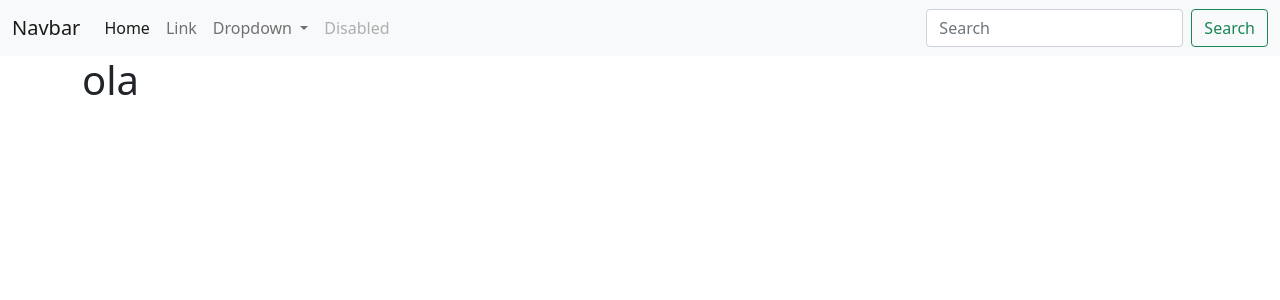
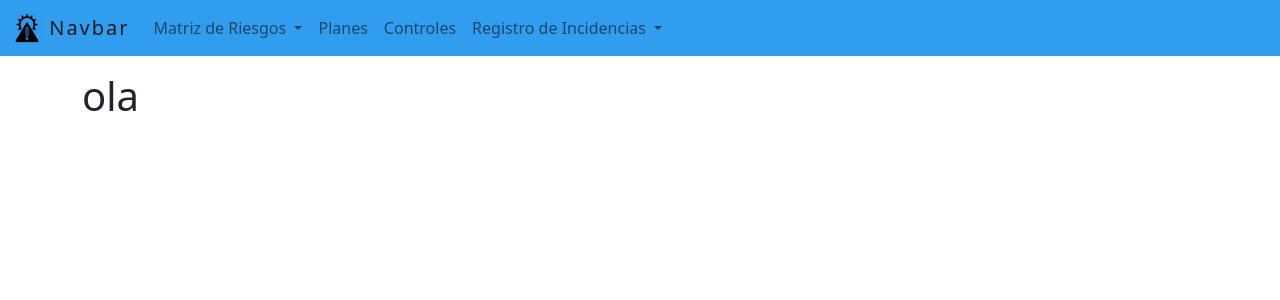
Before and after one commit to atlasfoo/risk_audit_websys, a Django app: page / in a window 1280 px wide. Shown: the top 300 px of the page. Run offline with Django 3.2, Linux system fonts and the light colour scheme; parts of the project's set-up code (start-up, migrations or seed data) failed here and were passed over.

Commit message:
:fire::truck::construction: - removed innecesary files, reestructured statics and templates, created navbar

```diff
--- a/core/views.py
+++ b/core/views.py
@@ -2,4 +2,4 @@ from django.shortcuts import render
 
 # Create your views here.
 def index(request):
-    return render(request, "index.html")
+    return render(request, "core/index.html")
--- /dev/null
+++ b/static/css/style.css
@@ -0,0 +1,13 @@
+body {
+  background-color: #fff;
+}
+body nav.navbar {
+  background-color: #319def !important;
+}
+body nav.navbar .navbar-brand {
+  font-weight: 500;
+  letter-spacing: 2px;
+  color: #1a1a1a;
+}
+
+/*# sourceMappingURL=style.css.map */
--- /dev/null
+++ b/static/css/style.scss
@@ -0,0 +1,14 @@
+//variables
+$main-backcolor: #319def;
+
+body{
+  background-color: #fff;
+  nav.navbar{
+    background-color: $main-backcolor !important;
+    .navbar-brand{
+      font-weight: 500;
+      letter-spacing: 2px;
+      color: #1a1a1a;
+    }
+  }
+}
--- a/static/folderinfo.txt
+++ /dev/null
@@ -1 +0,0 @@
-static files storage
--- a/templates/layout.html
+++ b/templates/layout.html
@@ -9,13 +9,17 @@
             crossorigin="anonymous"></script>
     {% load static %}
     <link rel="shortcut icon" href="{% static 'favicon.ico' %}" type="image/x-icon">
+    <link rel="stylesheet" href="{% static 'css/style.css' %}">
     <title>{% block title %}{% endblock %}</title>
 </head>
 <body>
 <header>
     <nav class="navbar navbar-expand-lg navbar-light bg-light">
         <div class="container-fluid">
-            <a class="navbar-brand" href="#">Navbar</a>
+            <a class="navbar-brand" href="{% url 'index' %}">
+                <img src="{% static 'img/icon/icon96.png' %}" width="30" height="30" class="d-inline-block align-top" alt="">
+                Navbar
+            </a>
             <button class="navbar-toggler" type="button" data-bs-toggle="collapse"
                     data-bs-target="#navbarSupportedContent" aria-controls="navbarSupportedContent"
                     aria-expanded="false" aria-label="Toggle navigation">
@@ -23,39 +27,39 @@
             </button>
             <div class="collapse navbar-collapse" id="navbarSupportedContent">
                 <ul class="navbar-nav me-auto mb-2 mb-lg-0">
-                    <li class="nav-item">
-                        <a class="nav-link active" aria-current="page" href="#">Home</a>
+                    <li class="nav-item dropdown">
+                        <a class="nav-link dropdown-toggle" href="#" id="navbarDropdown" role="button"
+                           data-bs-toggle="dropdown" aria-expanded="false">
+                            Matriz de Riesgos
+                        </a>
+                        <ul class="dropdown-menu" aria-labelledby="navbarDropdown">
+                            <li><a class="dropdown-item" href="#">Riesgos</a></li>
+                            <li><a class="dropdown-item" href="#">Causas</a></li>
+                            <li><a class="dropdown-item" href="#">Consencuencias</a></li>
+                        </ul>
                     </li>
                     <li class="nav-item">
-                        <a class="nav-link" href="#">Link</a>
+                        <a class="nav-link" href="#">Planes</a>
+                    </li>
+                    <li class="nav-item">
+                        <a class="nav-link" href="#">Controles</a>
                     </li>
                     <li class="nav-item dropdown">
                         <a class="nav-link dropdown-toggle" href="#" id="navbarDropdown" role="button"
                            data-bs-toggle="dropdown" aria-expanded="false">
-                            Dropdown
+                            Registro de Incidencias
                         </a>
                         <ul class="dropdown-menu" aria-labelledby="navbarDropdown">
-                            <li><a class="dropdown-item" href="#">Action</a></li>
-                            <li><a class="dropdown-item" href="#">Another action</a></li>
-                            <li>
-                                <hr class="dropdown-divider">
-                            </li>
-                            <li><a class="dropdown-item" href="#">Something else here</a></li>
+                            <li><a class="dropdown-item" href="#">Registrar nueva incidencia</a></li>
+                            <li><a class="dropdown-item" href="#">Ver historial de incidencias</a></li>
                         </ul>
                     </li>
-                    <li class="nav-item">
-                        <a class="nav-link disabled" href="#" tabindex="-1" aria-disabled="true">Disabled</a>
-                    </li>
                 </ul>
-                <form class="d-flex">
-                    <input class="form-control me-2" type="search" placeholder="Search" aria-label="Search">
-                    <button class="btn btn-outline-success" type="submit">Search</button>
-                </form>
             </div>
         </div>
     </nav>
 </header>
-<main class="container">
+<main class="container pt-3">
     {% block body %}{% endblock %}
 </main>
 </body>
```
Also changed, not shown: static/img/icon/icon96.png (added), templates/core/index.html (renamed from core/templates/index.html), 1 other file.
